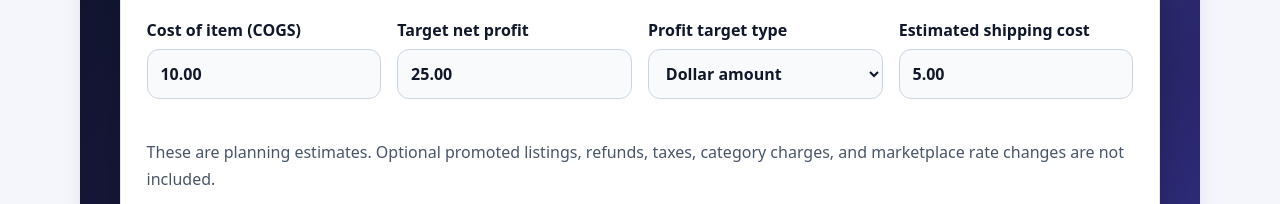
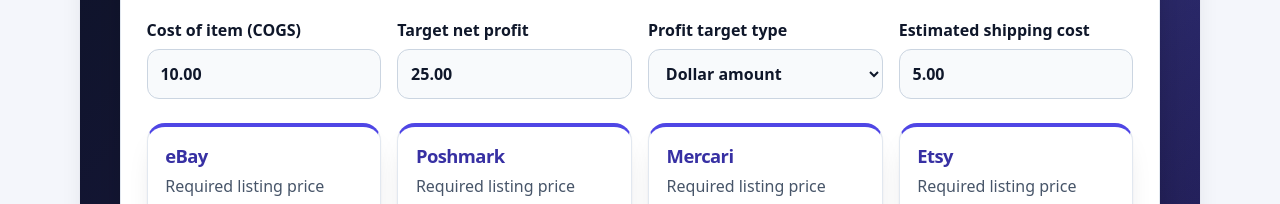
Before and after one commit to Awaisexpert/reseller-fee-calculator, a plain HTML site: page index.html in a window 1280 px wide. Shown: the part 564-768 px from the top of the page. Drawn offline with Linux system fonts and the light colour scheme.

Commit message:
Add files via upload

```diff
--- a/app.js
+++ b/app.js
@@ -31,3 +31,93 @@
       return [{ price: price, fee: price * fee.rate + fx, label: feeLabel(platform) }];
     }
     var base = expenses + target;
+    if (platform === "Poshmark") {
+      if (base + 2.95 < 15) out.push({ price: base + 2.95, fee: 2.95, label: "Flat $2.95 fee" });
+      var pct = base / (1 - fee.rate);
+      if (pct >= 15) out.push({ price: pct, fee: pct * fee.rate, label: "20% fee" });
+      return out;
+    }
+    var fx2 = platform === "eBay" ? 0.30 : fee.fixed, p2 = (base + fx2) / (1 - fee.rate);
+    if (platform === "eBay" && p2 > 10) { fx2 = 0.40; p2 = (base + fx2) / (1 - fee.rate); }
+    return [{ price: p2, fee: p2 * fee.rate + fx2, label: feeLabel(platform) }];
+  }
+
+  function forward(platform, price, cost, shipping, buyerShipping) {
+    price = clean(price); cost = clean(cost); shipping = clean(shipping); buyerShipping = clean(buyerShipping);
+    var base = platform === "Poshmark" ? price : price + buyerShipping;
+    var fixed = platform === "eBay" ? (base <= 10 ? 0.30 : 0.40) : FEES[platform].fixed;
+    var fee = platform === "Poshmark" ? (base < 15 ? 2.95 : base * 0.20) : base * FEES[platform].rate + fixed;
+    var net = (platform === "Poshmark" ? price : base) - fee - shipping;
+    return { name: platform, fee: fee, net: net, profit: net - cost, margin: price ? ((net - cost) / price) * 100 : 0 };
+  }
+
+  var read = function (root, key) { var el = root.querySelector('[data-in="' + key + '"]'); return el ? el.value : ""; };
+  var card = function (html, cls) { return '<article class="result-card' + (cls ? " " + cls : "") + '">' + html + "</article>"; };
+
+  function renderReverse(root) {
+    var out = root.querySelector("[data-out]"), type = read(root, "type") || "amount", target = clean(read(root, "target")), html = "";
+    ALL.forEach(function (p) {
+      var branches = reverse(p, read(root, "cost"), target, read(root, "ship"), type);
+      if (!branches.length) { html += card("<h3>" + p + "</h3><p>This target margin is not achievable with the selected assumptions.</p>"); return; }
+      branches.forEach(function (b) {
+        html += card("<h3>" + p + '</h3><p>Required listing price</p><p class="value">' + money(round(b.price)) + "</p><p>Estimated fee: " + money(round(b.fee)) + "</p><p>" + b.label + "</p><p>" + (type === "margin" ? target + "% target margin" : money(target) + " target profit") + "</p>");
+      });
+    });
+    out.innerHTML = html;
+  }
+
+  function renderForward(root) {
+    var out = root.querySelector("[data-out]"), reco = root.querySelector("[data-reco]");
+    var list = (root.getAttribute("data-platforms") || ALL.join(",")).split(",");
+    var rows = list.map(function (p) { return forward(p, read(root, "price"), read(root, "cost"), read(root, "ship"), read(root, "buyer")); });
+    if (rows.length > 1) rows.sort(function (a, b) { return b.profit - a.profit; });
+    out.innerHTML = rows.map(function (r, i) {
+      return card("<h3>" + r.name + "</h3>" + (rows.length > 1 && i === 0 ? '<p class="badge">Best estimated profit</p>' : "") + "<p>Estimated fees: " + money(r.fee) + "</p><p>Net payout: " + money(r.net) + '</p><p>Estimated profit: <strong>' + money(r.profit) + "</strong></p><p>Profit margin: " + r.margin.toFixed(1) + "%</p>", rows.length > 1 && i === 0 ? "result-card--best" : "");
+    }).join("");
+    if (reco && rows.length > 1) reco.innerHTML = "<p>Based on these assumptions, <strong>" + rows[0].name + "</strong> produces the highest estimated profit at <strong>" + money(rows[0].profit) + "</strong>.</p>";
+  }
+
+  function renderVinted(root) {
+    var p = clean(read(root, "price")), s = clean(read(root, "ship"));
+    root.querySelector("[data-out]").innerHTML = "<strong>Seller receives: " + money(p - s) + "</strong><br><small>Vinted selling fee: $0.00 · Buyer Protection is paid by the buyer</small>";
+  }
+
+  var RENDER = { reverse: renderReverse, forward: renderForward, vinted: renderVinted };
+  function initCalcs() {
+    document.querySelectorAll("[data-calc]").forEach(function (root) {
+      var fn = RENDER[root.getAttribute("data-calc")];
+      if (!fn) return;
+      var go = function () { fn(root); };
+      root.addEventListener("input", go); root.addEventListener("change", go); go();
+    });
+    var btns = document.querySelectorAll("[data-mode-btn]");
+    btns.forEach(function (b) {
+      b.addEventListener("click", function () {
+        var mode = b.getAttribute("data-mode-btn");
+        btns.forEach(function (x) { x.setAttribute("aria-pressed", String(x === b)); });
+        document.querySelectorAll("[data-mode-panel]").forEach(function (p) { p.hidden = p.getAttribute("data-mode-panel") !== mode; });
+      });
+    });
+  }
+
+  function initMenu() {
+    var t = document.querySelector(".nav-toggle"), n = document.getElementById("site-nav");
+    if (!t || !n) return;
+    var set = function (o) { n.classList.toggle("open", o); t.setAttribute("aria-expanded", String(o)); t.textContent = o ? "Close" : "Menu"; };
+    t.addEventListener("click", function () { set(!n.classList.contains("open")); });
+    document.addEventListener("keydown", function (e) { if (e.key === "Escape" && n.classList.contains("open")) { set(false); t.focus(); } });
+    n.addEventListener("click", function (e) { if (e.target.closest("a")) set(false); });
+  }
+
+  function injectSpeedInsights() {
+    if (document.querySelector('script[data-speed-insights="true"]')) return;
+    var s = document.createElement("script");
+    s.src = "/_vercel/speed-insights/script.js";
+    s.defer = true;
+    s.setAttribute("data-speed-insights", "true");
+    document.body.appendChild(s);
+  }
+
+  window.ResellerCalculator = { FEES: FEES, money: money, round: round, reverse: reverse, forward: forward };
+  document.addEventListener("DOMContentLoaded", function () { initCalcs(); initMenu(); injectSpeedInsights(); });
+})();
```
Also changed, not shown: ebay-fee-calculator.html (+1 -2 lines).
